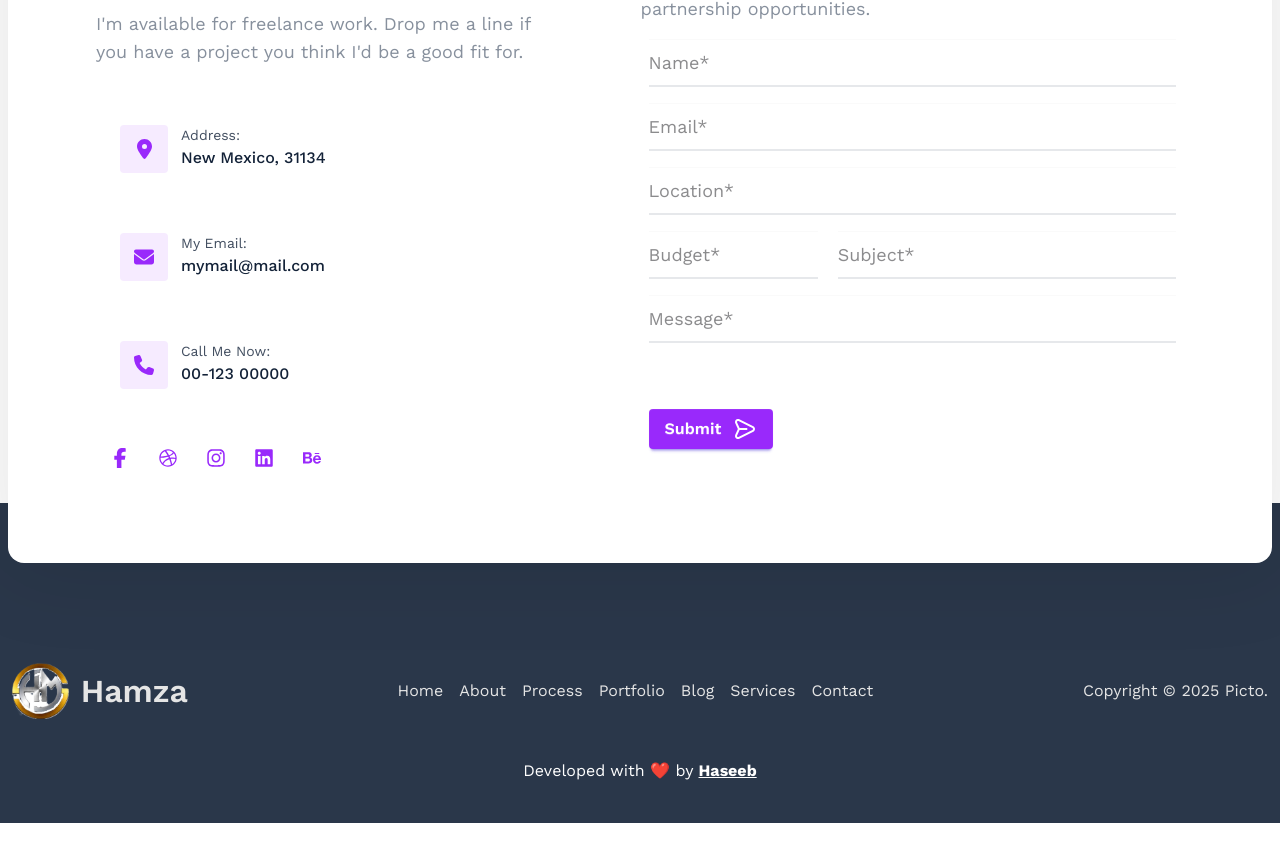
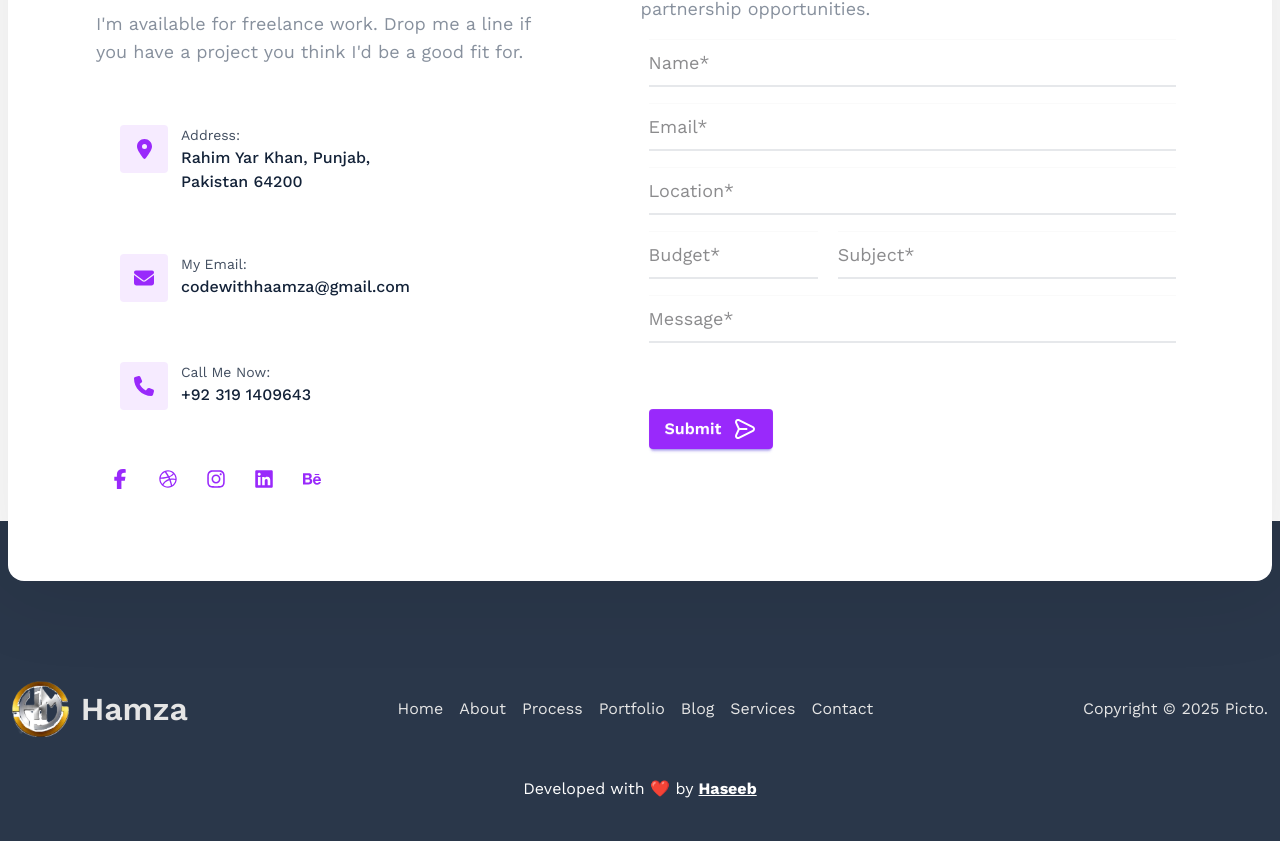
Before and after one commit to itxhaseeb/hamza-portfolio, a React (Vite) app: page / in a window 1280 px wide. Shown: the part 7669-8510 px from the top of the page. Built offline with nearby package versions, Linux system fonts and the light colour scheme.

Commit message:
Fix Contact info

```diff
--- a/src/components/contact/Contact.jsx
+++ b/src/components/contact/Contact.jsx
@@ -11,17 +11,17 @@ const addressData = [
   {
     icon: faLocationDot,
     title: "Address",
-    description: "New Mexico, 31134",
+    description: "Rahim Yar Khan, Punjab, Pakistan 64200",
   },
   {
     icon: faEnvelope,
     title: "My Email",
-    description: "mymail@mail.com",
+    description: "codewithhaamza@gmail.com",
   },
   {
     icon: faPhone,
     title: "Call Me Now",
-    description: "00-123 00000",
+    description: "+92 319 1409643",
   },
 ];
 
```
